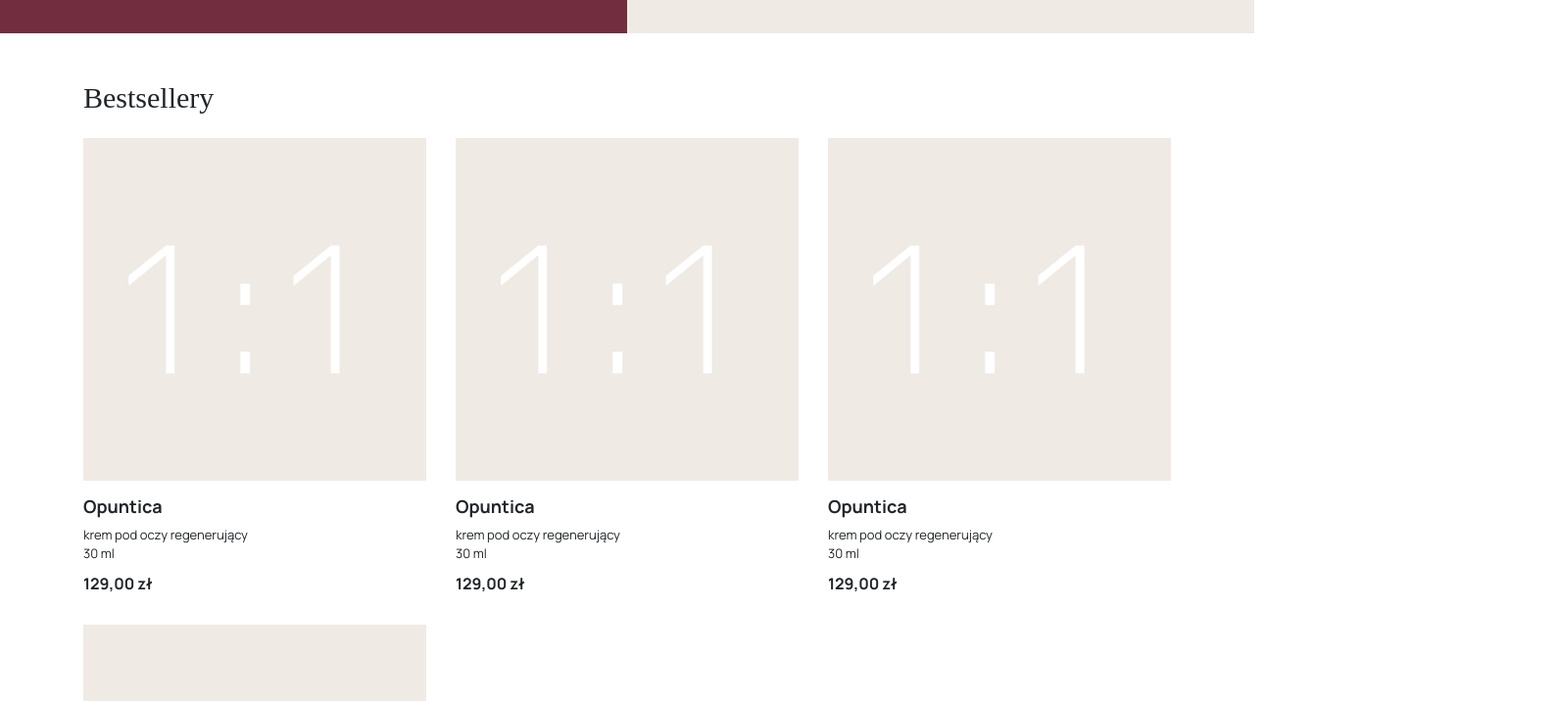
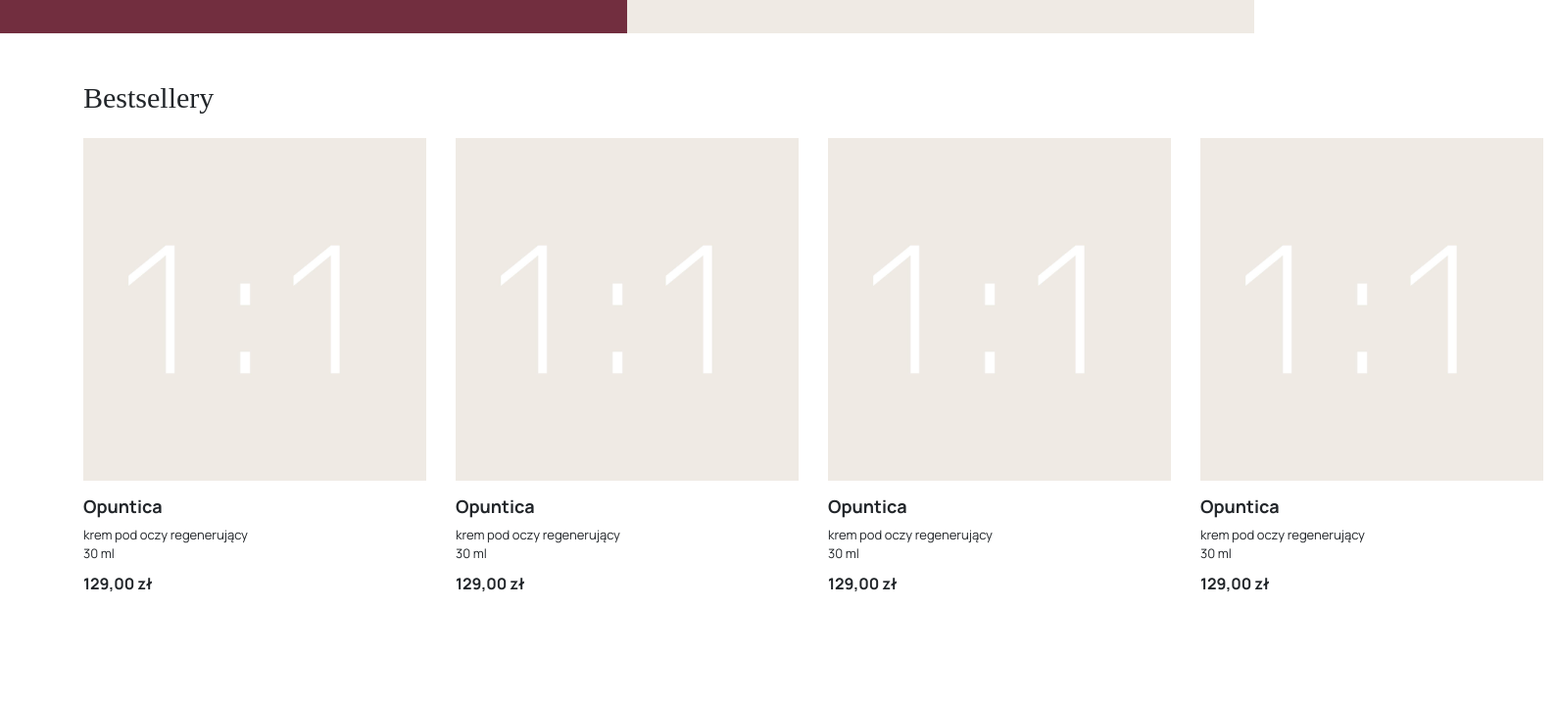
Before and after one commit to michalbialkowski/ava, a plain HTML site: page index.html in a window 1280 px wide. Shown: the part 680-1396 px from the top of the page at 98% size, 1590 px wide, since content can reach past the window. Drawn offline with Linux system fonts and the light colour scheme.

Commit message:
Update index.html

```diff
--- a/index.html
+++ b/index.html
@@ -62,7 +62,7 @@
         <div class="py-5">
             <div class="container">
                 <h2 class="f30">Bestsellery</h2>
-                <div class="row">
+                <div class="row flex-nowrap">
                     <div class="col-sm-6 col-md-4 col-lg-3 col-xl-3 py--gutter">
                         <div class="card card--product">
                             <div class="product--img mb-3">
```
